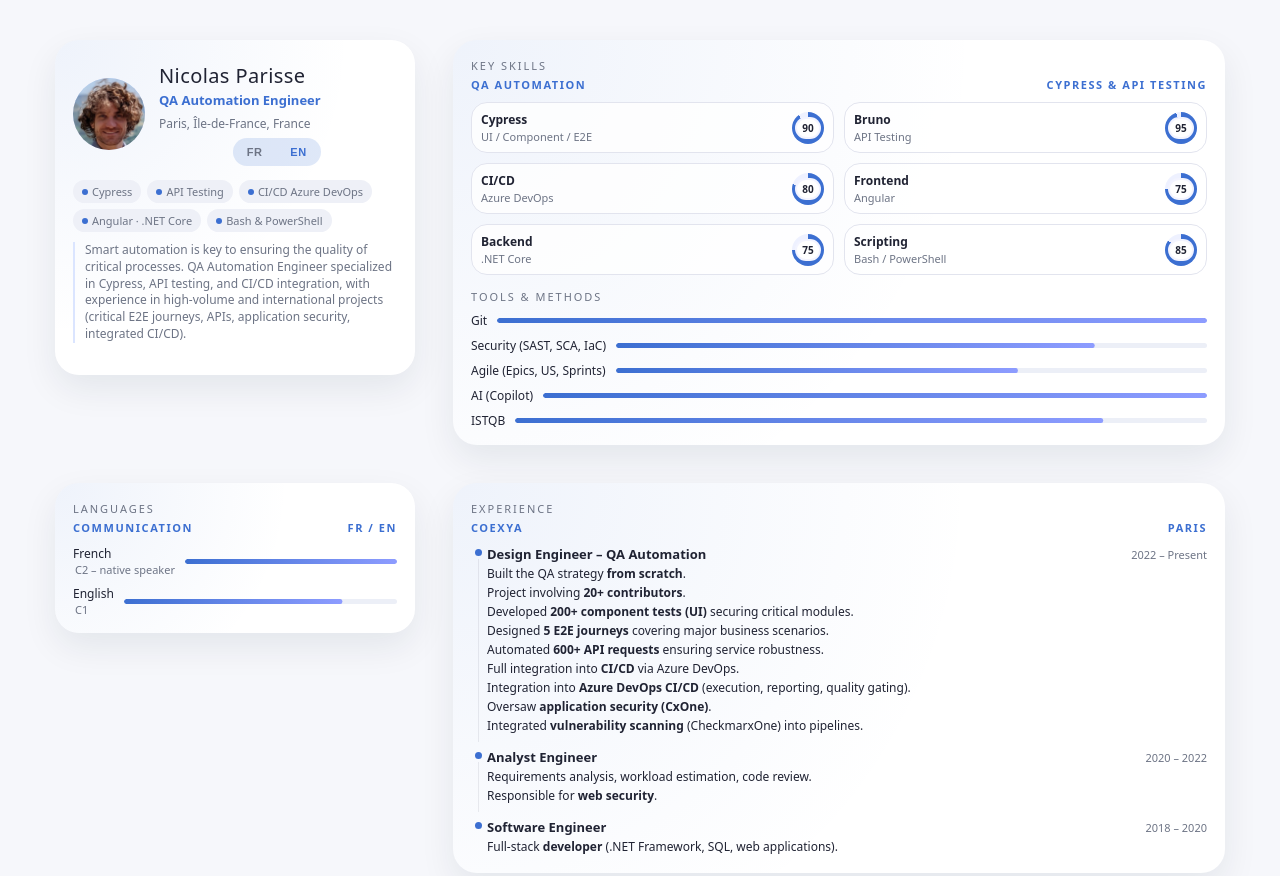
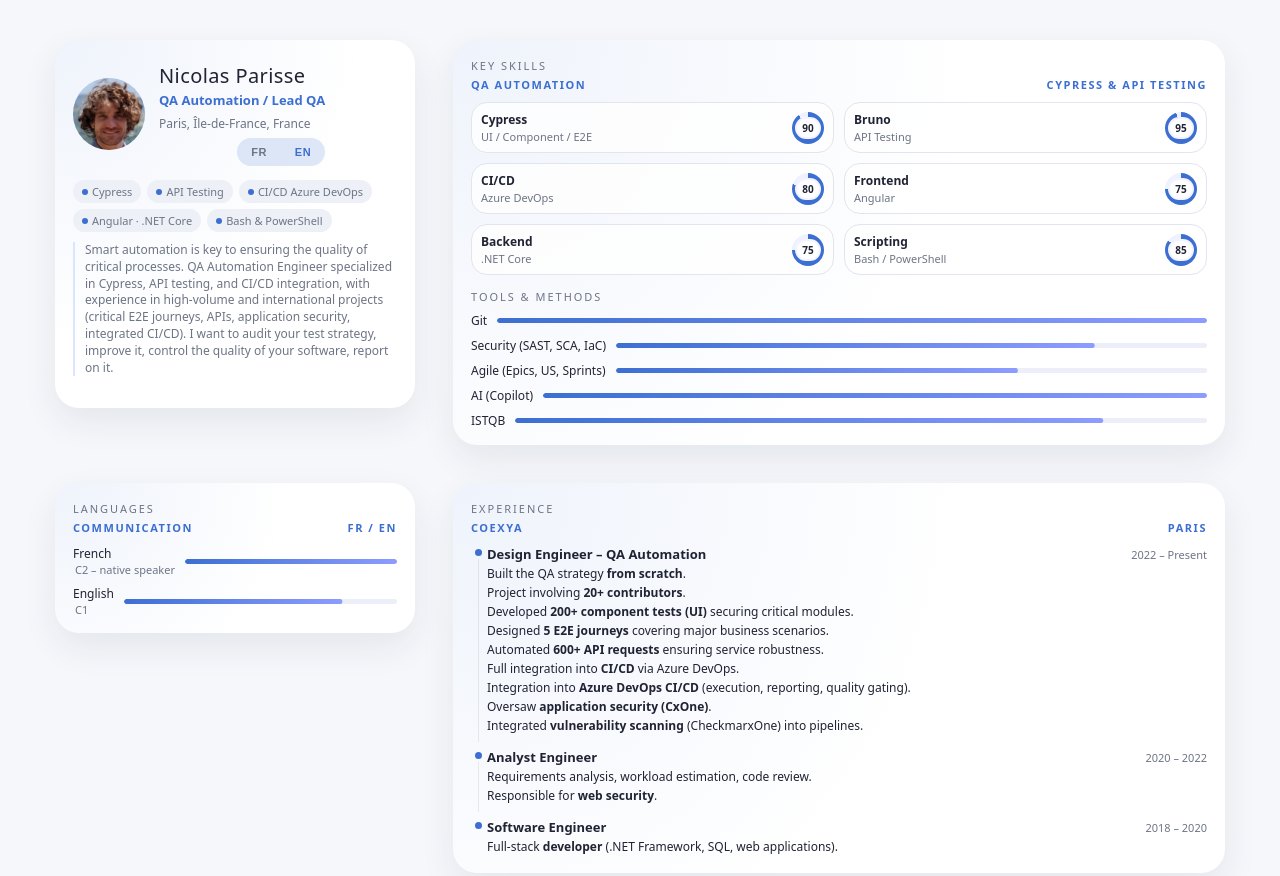
Before and after one commit to ParisseNicolas/cv, a website: page index.html in a window 1280 px wide. Shown: the top 876 px of the page. Drawn offline with Linux system fonts and the light colour scheme; no server answers.

Commit message:
Mis à jour la fonction. Fixé l'espace entre side-card.

```diff
--- a/cv/assets/i18n/en-US.json
+++ b/cv/assets/i18n/en-US.json
@@ -6,11 +6,10 @@
   },
   "hero": {
     "firstname": "Nicolas",
-    "role": "QA Automation Engineer",
+    "role": "QA Automation / Lead QA",
     "location": "Paris, Île-de-France, France",
-    "quote": "Smart automation is key to ensuring the quality of critical processes. QA Automation Engineer specialized in Cypress, API testing, and CI/CD integration, with experience in high-volume and international projects (critical E2E journeys, APIs, application security, integrated CI/CD).",
-    "photoAlt": "Photo of Nicolas Parisse",
-    "age": "32"
+    "quote": "Smart automation is key to ensuring the quality of critical processes. QA Automation Engineer specialized in Cypress, API testing, and CI/CD integration, with experience in high-volume and international projects (critical E2E journeys, APIs, application security, integrated CI/CD). I want to audit your test strategy, improve it, control the quality of your software, report on it.",
+    "photoAlt": "Photo of Nicolas Parisse"
   },
   "chips": {
     "cypress": "Cypress",
--- a/cv/assets/i18n/fr-FR.json
+++ b/cv/assets/i18n/fr-FR.json
@@ -8,9 +8,8 @@
     "firstname": "Nicolas",
     "role": "Ingénieur QA Automatisation",
     "location": "Paris, Île-de-France, France",
-    "quote": "Automatiser intelligemment, c’est assurer la qualité des procédés critiques. Ingénieur QA Automation spécialisé en Cypress, tests API et intégration CI/CD, avec expérience sur projets à forte volumétrie et internationaux (parcours critiques E2E, API, sécurité applicative, CI/CD intégrée).",
-    "photoAlt": "Photo de Nicolas Parisse",
-    "age": "32"
+    "quote": "Automatiser intelligemment, c’est assurer la qualité des procédés critiques. Ingénieur QA Automation spécialisé en Cypress, tests API et intégration CI/CD, avec expérience sur projets à forte volumétrie et internationaux (parcours critiques E2E, API, sécurité applicative, CI/CD intégrée). Je veux faire l'audit de votre strategy de test, l'améliorer, la contrôler, en rendre compte.",
+    "photoAlt": "Photo de Nicolas Parisse"
   },
   "chips": {
     "cypress": "Cypress",
--- a/index.html
+++ b/index.html
@@ -780,7 +780,7 @@
   :root {
     --sticky-gap: 0px;
     --hero-top: 1px;
-    --hero-h: 317px;   /* ajuste si ton hero est plus/moins haut */
+    --hero-h: 350px;   /* ajuste si ton hero est plus/moins haut */
     --lang-h: 500px;   /* ajuste selon la hauteur de ta carte Langues */
   }
 
@@ -1116,7 +1116,7 @@
             </div>
             <div class="hero-info">
               <h1><span data-i18n="hero.firstname">Nicolas</span> <span>Parisse</span></h1>
-              <div class="hero-role" data-i18n="hero.role">QA Automation Engineer</div>
+              <div class="hero-role" data-i18n="hero.role">QA Automation / Lead QA</div>
               <div class="hero-location" data-i18n="hero.location">Paris, Île-de-France, France</div>
               <div class="hero-actions">
                 <button id="langToggle"
```
